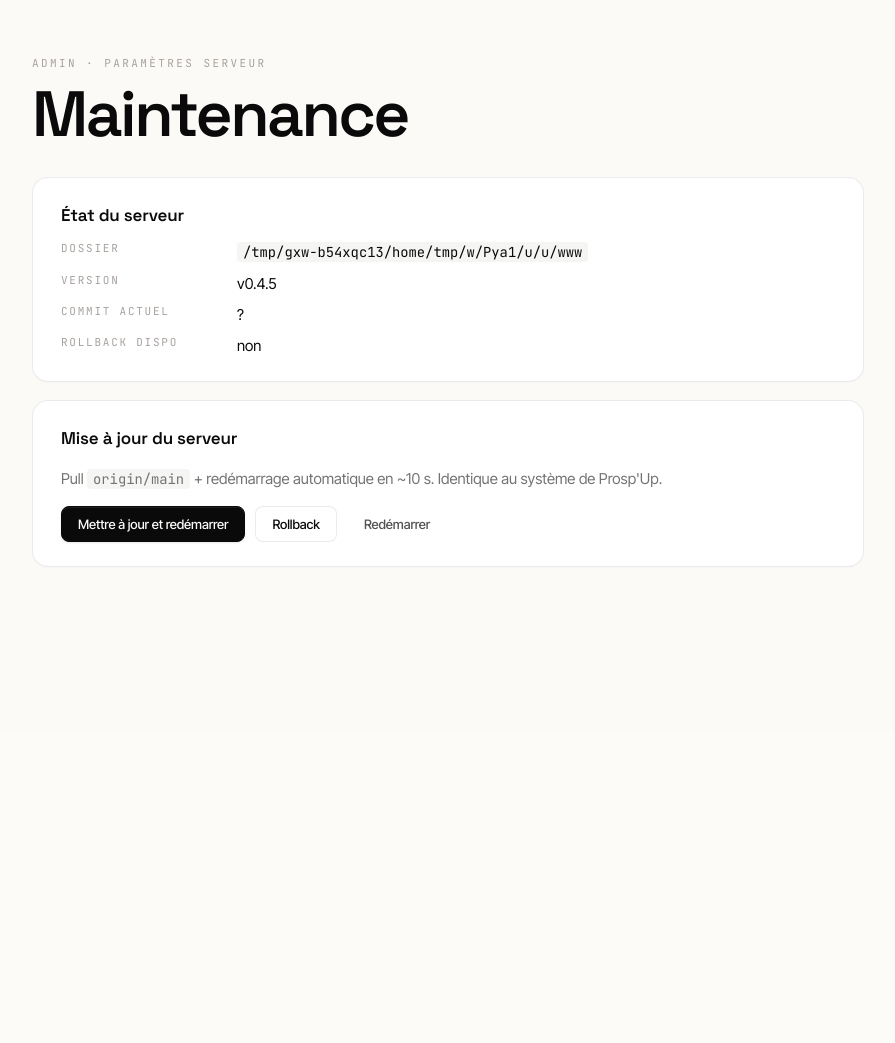
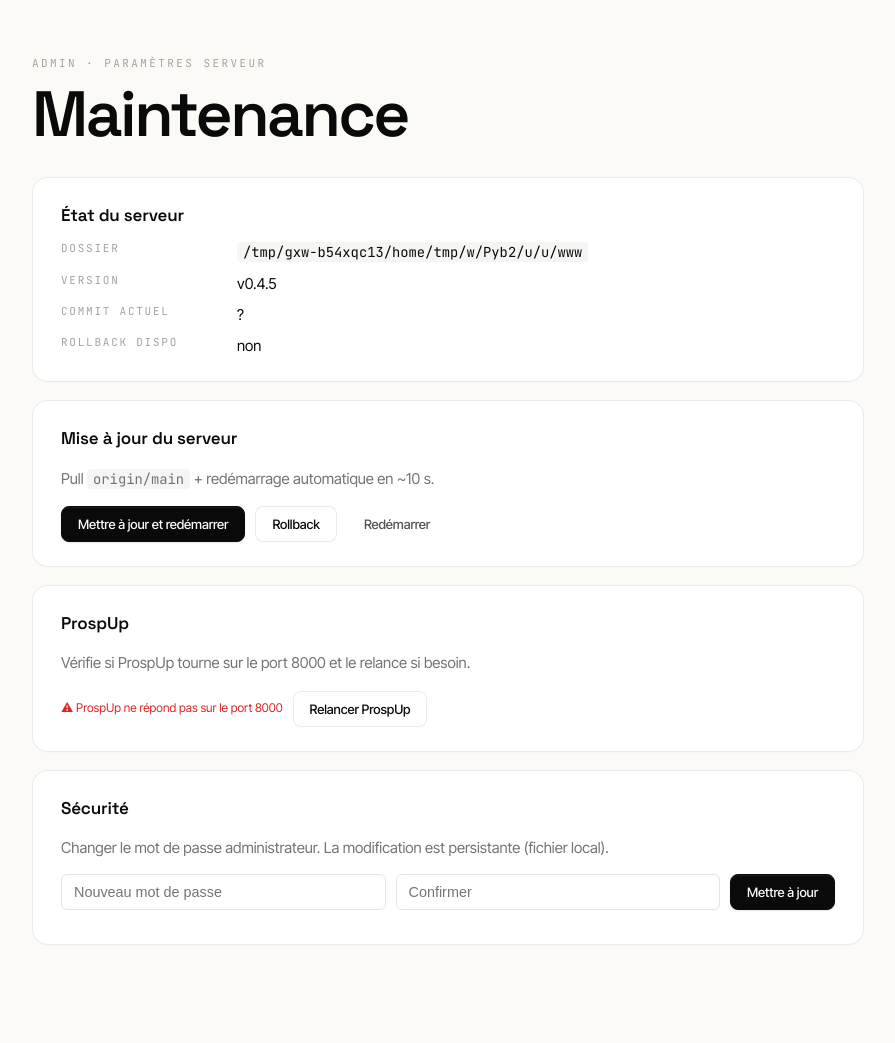
Before and after one commit to AntoineBinet/ProjetPortefolio, a Flask app: page /admin/parametres in a window 1280 px wide. Shown: the part 69-1112 px from the top of the page, without its empty margins (192-1087 px from the left). Before the commit the page ends 636 px from the top, so only its background shows below. Run offline with Flask 3, Linux system fonts and the light colour scheme; a user stored in the database is signed in; data that the repository does not hold is empty.

Commit message:
fix(admin): bouton MAJ admin-only, lien ADMIN intelligent, mdp + Prospup dans /admin
- Bouton MAJ (maj-pill) masqué côté public — visible seulement si session admin active
- Lien ADMIN dans le footer redirige vers /admin/parametres si déjà connecté, /login sinon
- Page admin : section ProspUp (statut port 8000 + bouton relancer intégré)
- Page admin : section Sécurité — changement de mot de passe persistant (.portfolio_config.json)
- app.py : endpoints /api/deploy/change-password et /api/deploy/prospup-status
- .gitignore : exclut .portfolio_config.json (contient le mdp)

https://claude.ai/code/session_016JJEuRfqitofaV2d4HFsD4

```diff
--- a/app.py
+++ b/app.py
@@ -35,6 +35,26 @@ APP_DIR = Path(__file__).resolve().parent
 PORT = int(os.environ.get("PORTFOLIO_PORT", "8001"))
 ADMIN_USER = os.environ.get("PORTFOLIO_USER", "admin")
 ADMIN_PASS = os.environ.get("PORTFOLIO_PASS", "admin")
+
+CONFIG_FILE = APP_DIR / ".portfolio_config.json"
+
+
+def _load_config() -> dict:
+    try:
+        return json.loads(CONFIG_FILE.read_text(encoding="utf-8"))
+    except Exception:
+        return {}
+
+
+def _save_config(data: dict) -> None:
+    CONFIG_FILE.write_text(json.dumps(data, indent=2, ensure_ascii=False), encoding="utf-8")
+
+
+_local_cfg = _load_config()
+if _local_cfg.get("admin_pass"):
+    ADMIN_PASS = _local_cfg["admin_pass"]
+if _local_cfg.get("admin_user"):
+    ADMIN_USER = _local_cfg["admin_user"]
 
 STUDIO_NAME = os.environ.get("PORTFOLIO_NAME", "Antoine Binet")
 STUDIO_TAGLINE = os.environ.get(
@@ -388,6 +408,34 @@ def api_deploy_health():
         return jsonify(ok=False, error=str(e)), 500
 
 
+@deploy_bp.post("/api/deploy/change-password")
+@login_required
+def api_change_password():
+    data = request.get_json(silent=True) or {}
+    new_pass = (data.get("password") or "").strip()
+    if len(new_pass) < 4:
+        return jsonify(ok=False, error="Mot de passe trop court (min 4 caractères)"), 400
+    global ADMIN_PASS
+    ADMIN_PASS = new_pass
+    cfg = _load_config()
+    cfg["admin_pass"] = new_pass
+    _save_config(cfg)
+    return jsonify(ok=True, message="Mot de passe mis à jour")
+
+
+@deploy_bp.get("/api/deploy/prospup-status")
+@login_required
+def api_prospup_status():
+    import socket
+    try:
+        s = socket.create_connection(("127.0.0.1", 8000), timeout=1)
+        s.close()
+        running = True
+    except Exception:
+        running = False
+    return jsonify(ok=True, running=running)
+
+
 @deploy_bp.get("/api/deploy/remote")
 @login_required
 def api_deploy_remote_get():
--- a/templates/admin/parametres.html
+++ b/templates/admin/parametres.html
@@ -31,7 +31,6 @@
     <h2>Mise à jour du serveur</h2>
     <p class="muted">
       Pull <code>origin/main</code> + redémarrage automatique en ~10 s.
-      Identique au système de Prosp'Up.
     </p>
     <div class="row">
       <button id="btnPull" class="btn-primary">Mettre à jour et redémarrer</button>
@@ -41,7 +40,48 @@
     </div>
     <pre id="log" class="log" hidden></pre>
   </section>
+
+  <section class="admin-card">
+    <h2>ProspUp</h2>
+    <p class="muted">
+      Vérifie si ProspUp tourne sur le port&nbsp;8000 et le relance si besoin.
+    </p>
+    <div class="row">
+      <span id="prospupStatus" class="muted small">Vérification…</span>
+      <button id="btnProspup" class="btn-secondary" disabled>Relancer ProspUp</button>
+    </div>
+    <pre id="prospupLog" class="log" hidden></pre>
+  </section>
+
+  <section class="admin-card">
+    <h2>Sécurité</h2>
+    <p class="muted">
+      Changer le mot de passe administrateur. La modification est persistante (fichier local).
+    </p>
+    <form id="formPass" class="pass-form">
+      <div class="pass-row">
+        <input id="newPass" type="password" placeholder="Nouveau mot de passe" autocomplete="new-password" minlength="4" required>
+        <input id="confirmPass" type="password" placeholder="Confirmer" autocomplete="new-password" minlength="4" required>
+        <button type="submit" class="btn-primary">Mettre à jour</button>
+      </div>
+      <span id="passStatus" class="muted small"></span>
+    </form>
+  </section>
 </main>
+
+<style>
+  .pass-form { display: flex; flex-direction: column; gap: .6rem; }
+  .pass-row { display: flex; gap: .6rem; flex-wrap: wrap; }
+  .pass-row input {
+    flex: 1 1 180px;
+    padding: .5rem .75rem;
+    border: 1px solid var(--border, #e5e5e5);
+    border-radius: 6px;
+    font-size: .9rem;
+    background: var(--surface, #fff);
+    color: var(--text, #111);
+  }
+</style>
 
 <script>
   const $ = (s) => document.querySelector(s);
@@ -101,5 +141,91 @@
     status.textContent = d.ok ? d.message : ("Erreur : " + d.error);
     if (d.ok) setTimeout(() => location.reload(), 7000);
   });
+
+  // ProspUp section
+  async function checkProspup() {
+    try {
+      const r = await fetch("/api/deploy/prospup-status");
+      const d = await r.json();
+      const st = $("#prospupStatus");
+      const btn = $("#btnProspup");
+      if (d.running) {
+        st.textContent = "✓ ProspUp tourne sur le port 8000";
+        st.style.color = "var(--green, #16a34a)";
+        btn.disabled = true;
+      } else {
+        st.textContent = "⚠ ProspUp ne répond pas sur le port 8000";
+        st.style.color = "var(--red, #dc2626)";
+        btn.disabled = false;
+      }
+    } catch {
+      $("#prospupStatus").textContent = "Impossible de vérifier le statut";
+    }
+  }
+  checkProspup();
+
+  $("#btnProspup").addEventListener("click", async () => {
+    const btn = $("#btnProspup");
+    const plog = $("#prospupLog");
+    const st = $("#prospupStatus");
+    btn.disabled = true;
+    st.textContent = "Lancement en cours…";
+    plog.hidden = false;
+    plog.textContent = "";
+    try {
+      const r = await fetch("/api/deploy/launch-prospup", { method: "POST" });
+      const d = await r.json();
+      if (d.ok) {
+        plog.textContent = (d.log || []).join("\n") + "\nPID : " + d.pid;
+        st.textContent = "ProspUp lancé — attends 20 s avant de vérifier";
+        st.style.color = "";
+        setTimeout(checkProspup, 20000);
+      } else {
+        plog.textContent = "Erreur : " + (d.error || JSON.stringify(d));
+        if (d.log) plog.textContent += "\n" + d.log.join("\n");
+        st.textContent = "Échec du lancement";
+        st.style.color = "var(--red, #dc2626)";
+        btn.disabled = false;
+      }
+    } catch (e) {
+      plog.textContent = "Erreur réseau : " + e.message;
+      btn.disabled = false;
+    }
+  });
+
+  // Password change
+  $("#formPass").addEventListener("submit", async (e) => {
+    e.preventDefault();
+    const pass = $("#newPass").value;
+    const confirm = $("#confirmPass").value;
+    const st = $("#passStatus");
+    if (pass !== confirm) {
+      st.textContent = "Les mots de passe ne correspondent pas";
+      st.style.color = "var(--red, #dc2626)";
+      return;
+    }
+    st.textContent = "Mise à jour…";
+    st.style.color = "";
+    try {
+      const r = await fetch("/api/deploy/change-password", {
+        method: "POST",
+        headers: { "Content-Type": "application/json" },
+        body: JSON.stringify({ password: pass }),
+      });
+      const d = await r.json();
+      if (d.ok) {
+        st.textContent = "✓ " + d.message;
+        st.style.color = "var(--green, #16a34a)";
+        $("#newPass").value = "";
+        $("#confirmPass").value = "";
+      } else {
+        st.textContent = "Erreur : " + d.error;
+        st.style.color = "var(--red, #dc2626)";
+      }
+    } catch (e) {
+      st.textContent = "Erreur réseau : " + e.message;
+      st.style.color = "var(--red, #dc2626)";
+    }
+  });
 </script>
 {% endblock %}
--- a/templates/landing.html
+++ b/templates/landing.html
@@ -156,19 +156,25 @@
   </button>
 </div>
 
+{% if session.user %}
 <a class="maj-pill" href="{{ url_for('admin_parametres') }}" title="Mises à jour & paramètres">
   <svg class="maj-pill-icon" width="14" height="14" viewBox="0 0 24 24" fill="none" stroke="currentColor" stroke-width="1.8" stroke-linecap="round" stroke-linejoin="round" aria-hidden="true">
     <path d="M21 12a9 9 0 1 1-3.5-7.1"/><path d="M21 4v5h-5"/>
   </svg>
   <span>MAJ</span>
 </a>
+{% endif %}
 
 <footer class="page-footer" id="contact">
   <div>© {{ current_year }} — {{ studio_name|upper }}</div>
   <div class="page-footer-links">
     <a href="mailto:{{ contact_email }}">{{ contact_email|upper }}</a>
     <a href="{{ url_for('apps_page') }}">APPS</a>
+    {% if session.user %}
+    <a href="{{ url_for('admin_parametres') }}">ADMIN</a>
+    {% else %}
     <a href="{{ url_for('login') }}">ADMIN</a>
+    {% endif %}
   </div>
 </footer>
 
```
Also changed, not shown: 1 other file.
